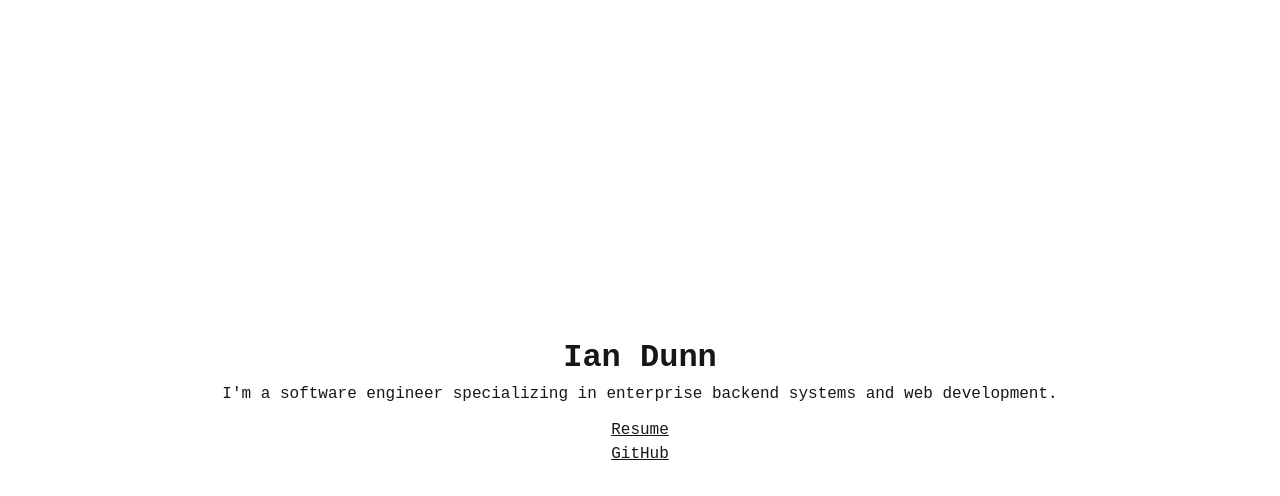
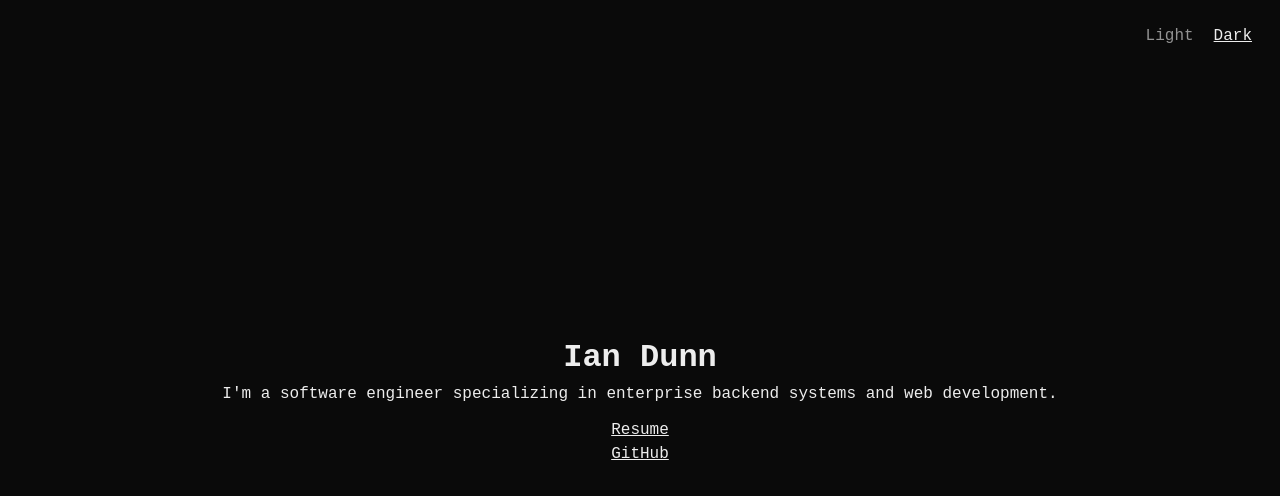
Before and after one commit to iantdunn/iantdunn, a Next.js app: page / in a window 1280 px wide. Shown: the top 496 px of the page. Built offline with nearby package versions, Linux system fonts and the light colour scheme.

Commit message:
Add theme switcher

```diff
--- /dev/null
+++ b/app/components/ThemeToggle.css
@@ -0,0 +1,26 @@
+/* Theme toggle styles */
+.theme-toggle {
+    position: fixed;
+    top: 20px;
+    right: 20px;
+    display: flex;
+    gap: 4px;
+}
+
+.theme-button {
+    padding: 4px 8px;
+    cursor: pointer;
+    text-decoration: none;
+    transition: all 0.2s ease;
+    opacity: 0.6;
+}
+
+.theme-button:hover {
+    opacity: 1;
+    text-decoration: underline;
+}
+
+.theme-button.active {
+    opacity: 1;
+    text-decoration: underline;
+}
--- /dev/null
+++ b/app/components/ThemeToggle.js
@@ -0,0 +1,54 @@
+"use client";
+
+import { useState, useEffect } from "react";
+import { usePathname } from "next/navigation";
+import "./ThemeToggle.css";
+
+export default function ThemeToggle() {
+    const [theme, setTheme] = useState("dark");
+    const pathname = usePathname();
+
+    useEffect(() => {
+        const savedTheme = localStorage.getItem("theme") || "dark";
+        setTheme(savedTheme);
+        applyTheme(savedTheme);
+    }, []);
+
+    // Don"t show theme toggle on resume page
+    if (pathname === "/resume") {
+        return null;
+    }
+
+    const applyTheme = (newTheme) => {
+        const root = document.documentElement;
+        root.classList.remove("light", "dark");
+        if (newTheme) {
+            root.classList.add(newTheme);
+        }
+    };
+
+    const handleThemeChange = (newTheme) => {
+        setTheme(newTheme);
+        localStorage.setItem("theme", newTheme);
+        applyTheme(newTheme);
+    };
+
+    return (
+        <div className="theme-toggle">
+            <button
+                onClick={() => handleThemeChange("light")}
+                className={`theme-button ${theme === "light" ? "active" : ""}`}
+                aria-label="Switch to light mode"
+            >
+                Light
+            </button>
+            <button
+                onClick={() => handleThemeChange("dark")}
+                className={`theme-button ${theme === "dark" ? "active" : ""}`}
+                aria-label="Switch to dark mode"
+            >
+                Dark
+            </button>
+        </div>
+    );
+}
--- a/app/globals.css
+++ b/app/globals.css
@@ -17,10 +17,21 @@
   }
 }
 
+/* Manual theme overrides */
+.light {
+  --background: #ffffff;
+  --foreground: #171717;
+}
+
+.dark {
+  --background: #0a0a0a;
+  --foreground: #ededed;
+}
+
 body {
   background: var(--background);
   color: var(--foreground);
-  font-family: 'Courier New', Courier, monospace;
+  font-family: "Courier New", Courier, monospace;
   text-align: center;
   min-height: 100vh;
   display: flex;
--- a/app/layout.js
+++ b/app/layout.js
@@ -1,4 +1,5 @@
 import "./globals.css";
+import ThemeToggle from "./components/ThemeToggle";
 
 export const metadata = {
   title: "Ian Dunn",
@@ -9,6 +10,7 @@ export default function RootLayout({ children }) {
   return (
     <html lang="en">
       <body className="antialiased">
+        <ThemeToggle />
         {children}
       </body>
     </html>
```
